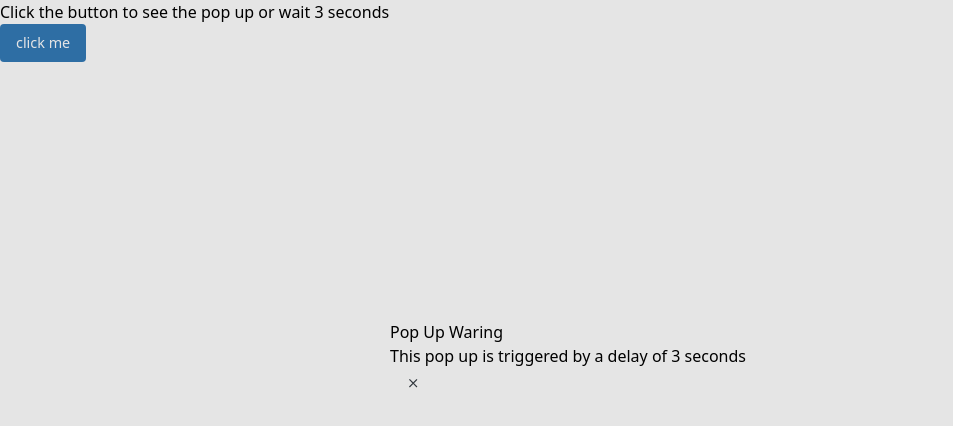
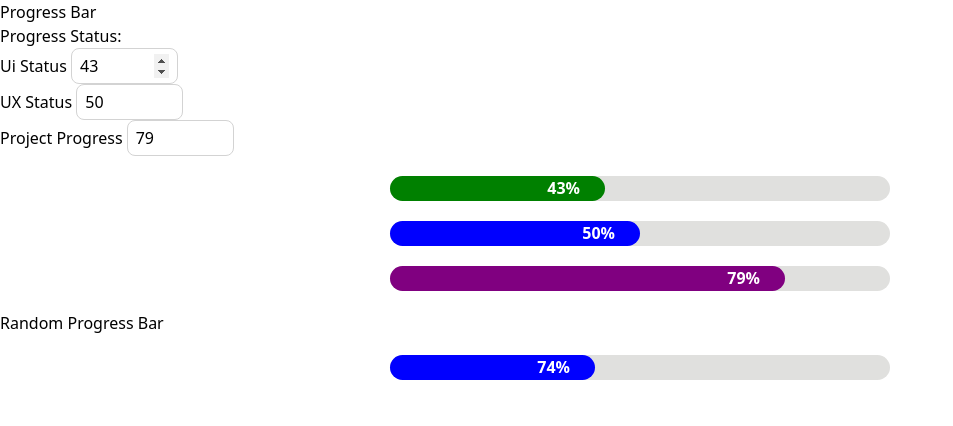
Before and after one commit to Hendrickhz/react-30-projects, a React (Vite) app: page / in a window 1280 px wide. Shown: the top 426 px of the page, without its empty margins (0-953 px from the left). Built offline with nearby package versions, Linux system fonts and the light colour scheme.

Commit message:
project 12 | progress bar completed

```diff
--- a/src/App.jsx
+++ b/src/App.jsx
@@ -4,7 +4,8 @@ import React from "react";
 // import Randomize from "./projects/02-randomize-color/Randomize";
 // import ESignature from './projects/E-signature-01/ESignature'
 import "./App.css";
-import PopUpApp from "./projects/11-magic-pop/PopUpApp";
+import ProgressBar from "./projects/12-progress-bar/ProgressBar";
+// import PopUpApp from "./projects/11-magic-pop/PopUpApp";
 // import HiddenSearchBar from "./projects/10-hidden-search-bar/HiddenSearchBar";
 // import SlideToGrow from "./projects/09-slide-to-grow/SlideToGrow";
 // import SlideToUnlock from "./projects/08-slider-app/SlideToUnlock";
@@ -25,7 +26,8 @@ const App = () => {
       {/* <SlideToUnlock/> */}
       {/* <SlideToGrow/> */}
       {/* <HiddenSearchBar/> */}
-      <PopUpApp/>
+      {/* <PopUpApp/> */}
+      <ProgressBar/>
     </div>
   );
 };
--- /dev/null
+++ b/src/components/Progress.jsx
@@ -0,0 +1,37 @@
+import React from "react";
+
+const Progress = ({progressData=0,bgColor="blue"}) => {
+  const containerStyle = {
+    background: "#e0e0de",
+    maxWidth: "500px",
+    height: 25,
+    borderRadius: 50,
+    margin:"20px auto"
+  };
+  const fillerStyle = {
+    backgroundColor:bgColor,
+    borderRadius: "inherit",
+    height: "100%",
+    width: `${progressData > 100 ? 100 :progressData}%`,
+    textAlign: "right",
+    transition: "width 1s ease-in-out"
+  };
+  const labelStyle = {
+    fontWeight: "700",
+    color: "white",
+
+    padding: 15,
+    margin: 10,
+  };
+  return (
+    <div className="" style={containerStyle}>
+      <div className="" style={fillerStyle}>
+        <span className=" " style={labelStyle}>
+          {progressData}%
+        </span>
+      </div>
+    </div>
+  );
+};
+
+export default Progress;
--- /dev/null
+++ b/src/projects/12-progress-bar/ProgressBar.jsx
@@ -0,0 +1,113 @@
+import React, { useEffect, useRef, useState } from "react";
+import Title from "../../components/Title";
+import Progress from "../../components/Progress";
+
+const ProgressBar = () => {
+  const [random, setRandom] = useState(8);
+  const [dataValues, setDataValues] = useState({
+    ui: 43,
+    ux: 50,
+    project: 79,
+  });
+  const dataArr = [
+    {
+      bgColor: "green",
+      data: dataValues.ui,
+    },
+    {
+      bgColor: "blue",
+      data: dataValues.ux,
+    },
+    {
+      bgColor: "purple",
+      data: dataValues.project,
+    },
+  ];
+  const inputStyle = {
+    border: " 1px solid lightgray",
+    outline: "none",
+    padding: "5px 8px",
+    borderRadius: "8px",
+  };
+  const uiRef = useRef(null);
+  const uxRef = useRef(null);
+  const progressRef = useRef(null);
+  useEffect(() => {
+    uiRef.current.focus();
+
+    setInterval(()=>
+        setRandom(Math.floor(Math.random()*100)+1)
+    ,5000)
+
+  }, []);
+  return (
+    <div className=" container mx-auto mt-[10vh] text-center">
+      <Title text={"Progress Bar"} />
+      <h2 className="  text-xl font-semibold mt-4">Progress Status:</h2>
+      <div className="my-3">
+        <label htmlFor="">Ui Status</label>{" "}
+        <input
+          type="number"
+          style={inputStyle}
+          ref={uiRef}
+          min={0}
+          max={100}
+          value={dataValues.ui}
+          onChange={(e) => setDataValues({ ...dataValues, ui: e.target.value })}
+        />
+      </div>
+      <div className="my-3">
+        <label htmlFor="">UX Status</label>{" "}
+        <input
+          type="number"
+          style={inputStyle}
+          ref={uxRef}
+          min={0}
+          max={100}
+          value={dataValues.ux}
+          onChange={(e) => setDataValues({ ...dataValues, ux: e.target.value })}
+        />
+      </div>
+      <div className="my-3">
+        <label htmlFor="">Project Progress</label>{" "}
+        <input
+          type="number"
+          style={inputStyle}
+          ref={progressRef}
+          min={0}
+          max={100}
+          value={dataValues.project}
+          onChange={(e) =>
+            setDataValues({ ...dataValues, project: e.target.value })
+          }
+        />
+      </div>
+      <div className="">
+        {dataArr.map((data, index) => (
+          <Progress
+            key={index}
+            bgColor={data.bgColor}
+            progressData={data.data}
+          />
+        ))}
+      </div>
+      <div className="">
+        <Title text={"Random Progress Bar"}/>
+        <Progress
+          bgColor={
+            random < 25
+              ? "red"
+              : random < 50
+              ? "orange"
+              : random < 75
+              ? "blue"
+              : "green"
+          }
+          progressData={random}
+        />
+      </div>
+    </div>
+  );
+};
+
+export default ProgressBar;
```
